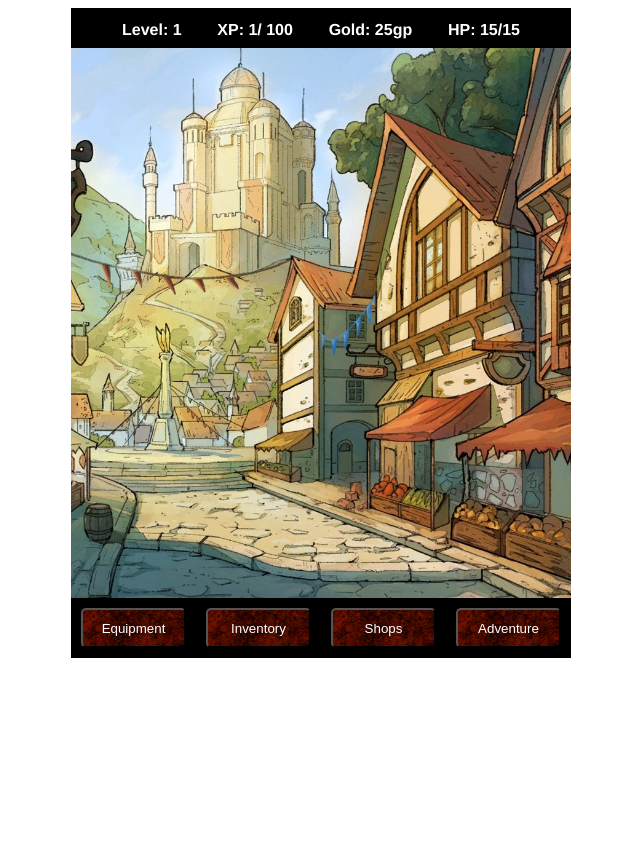
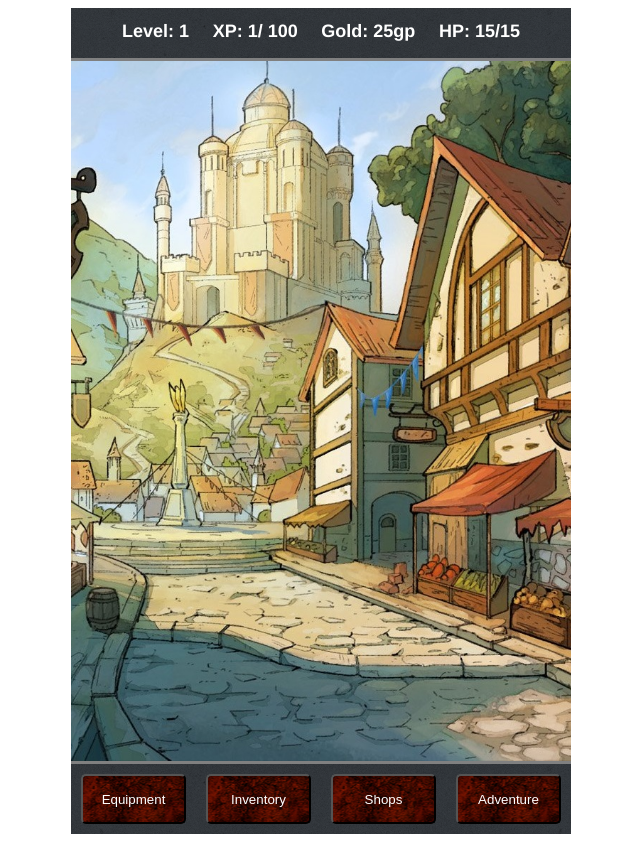
Before and after one commit to JayKrauss/knights-edge, a Vue app: page / in a window 1280 px wide. Shown: the whole page, without its empty margins (319-959 px from the left). Before the commit the page ends 800 px from the top, so only its background shows below. Built offline with nearby package versions, Linux system fonts and the light colour scheme.

Commit message:
Backgrounds!

```diff
--- a/src/components/Adventure.vue
+++ b/src/components/Adventure.vue
@@ -15,7 +15,7 @@ export default {
 <style scoped>
  #adventure{
      width: 500px;
-     height: 550px;
+     height: 700px;
      background: red;
      margin-left: auto;
      margin-right: auto;
--- a/src/components/Equipment.vue
+++ b/src/components/Equipment.vue
@@ -40,7 +40,7 @@ export default {
   background-image: url("../assets/images/tumblr_ovlwvoWy2i1qmh1uqo1_500.png");
   background-size: cover;
   width: 500px;
-  height: 550px;
+  height: 700px;
   margin-left: auto;
   margin-right: auto;
 }
--- a/src/components/Inventory.vue
+++ b/src/components/Inventory.vue
@@ -15,12 +15,13 @@ export default {
 <style scoped>
  #inventory{
      width: 500px;
-     height: 550px;
+     height: 700px;
      background: blue;
      margin-left: auto;
      margin-right: auto;
      background-image: url("../assets/images/backpack.png");
      background-size: cover;
+     background-position: center;
  }
 
 </style>
--- a/src/components/Shops.vue
+++ b/src/components/Shops.vue
@@ -15,7 +15,7 @@ export default {
 <style scoped>
  #view-port{
      width: 500px;
-     height: 550px;
+     height: 700px;
      background: gray;
      margin-left: auto;
      margin-right: auto;
--- a/src/components/StatusBar.vue
+++ b/src/components/StatusBar.vue
@@ -38,14 +38,15 @@ export default {
 #status-bar{
   top:0;
   width: 500px;
-  height: 40px;
+  height: 50px;
   background: black;
   margin-left: auto;
   margin-right: auto;
   color: white;
+  font-size: large;
   font-weight: bold;
-  background-image: url("../assets/images/buttonStock1d.png");
-  background-size: cover;
+  background-image: url("../assets/images/concrete_wall.png");
+  border-bottom: gray 3px solid;
 }
 table{
   margin-left: auto;
--- a/src/components/TownButtons.vue
+++ b/src/components/TownButtons.vue
@@ -33,13 +33,15 @@ export default {
  #town-buttons{
      bottom:0;
      width: 500px;
-     height: 60px;
+     height: 70px;
      background: black;
      margin-left: auto;
      margin-right: auto;
+     border-top: gray 3px solid;
+     background: url("../assets/images/concrete_wall.png");
  }
  button{
-     height: 40px;
+     height: 50px;
      width: 105px;
      margin: 10px;
      color: white;
```
Also changed, not shown: src/assets/images/concrete_wall.png (added), src/assets/images/ravenna.png (added).
